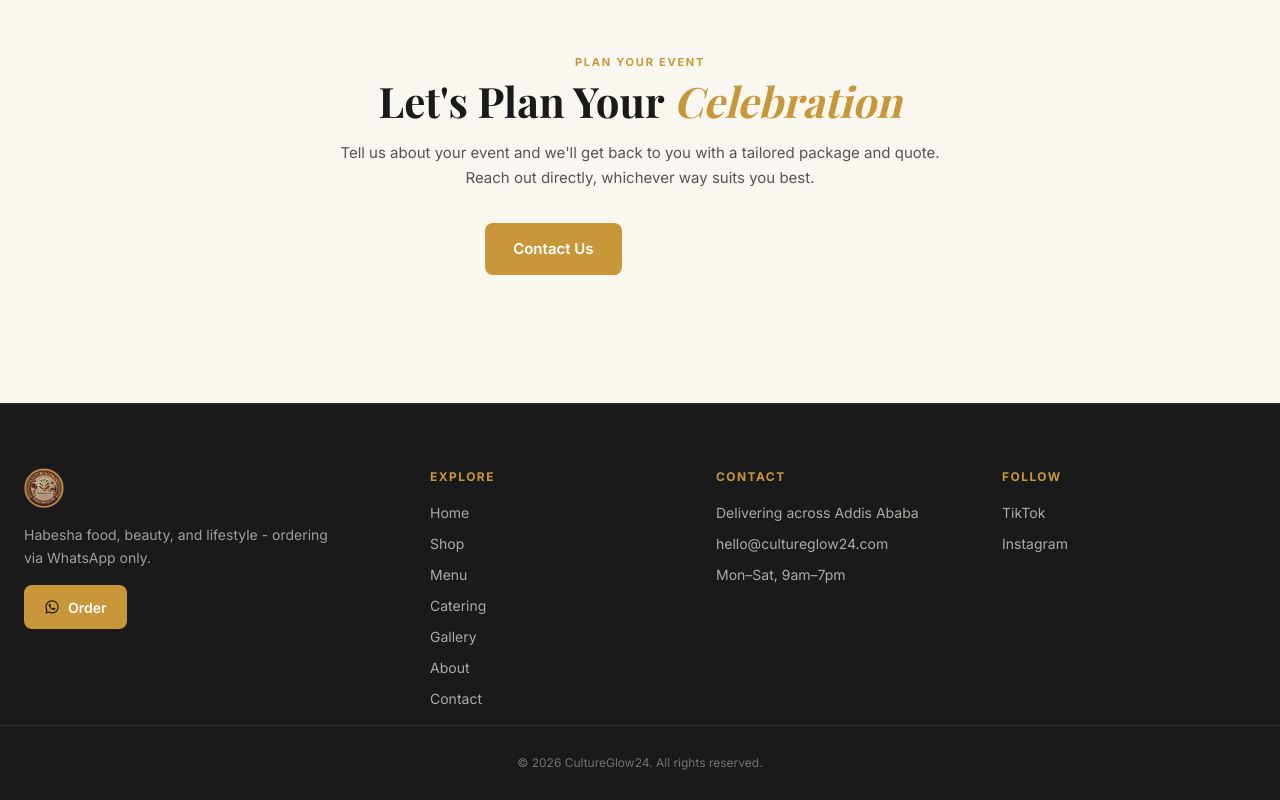
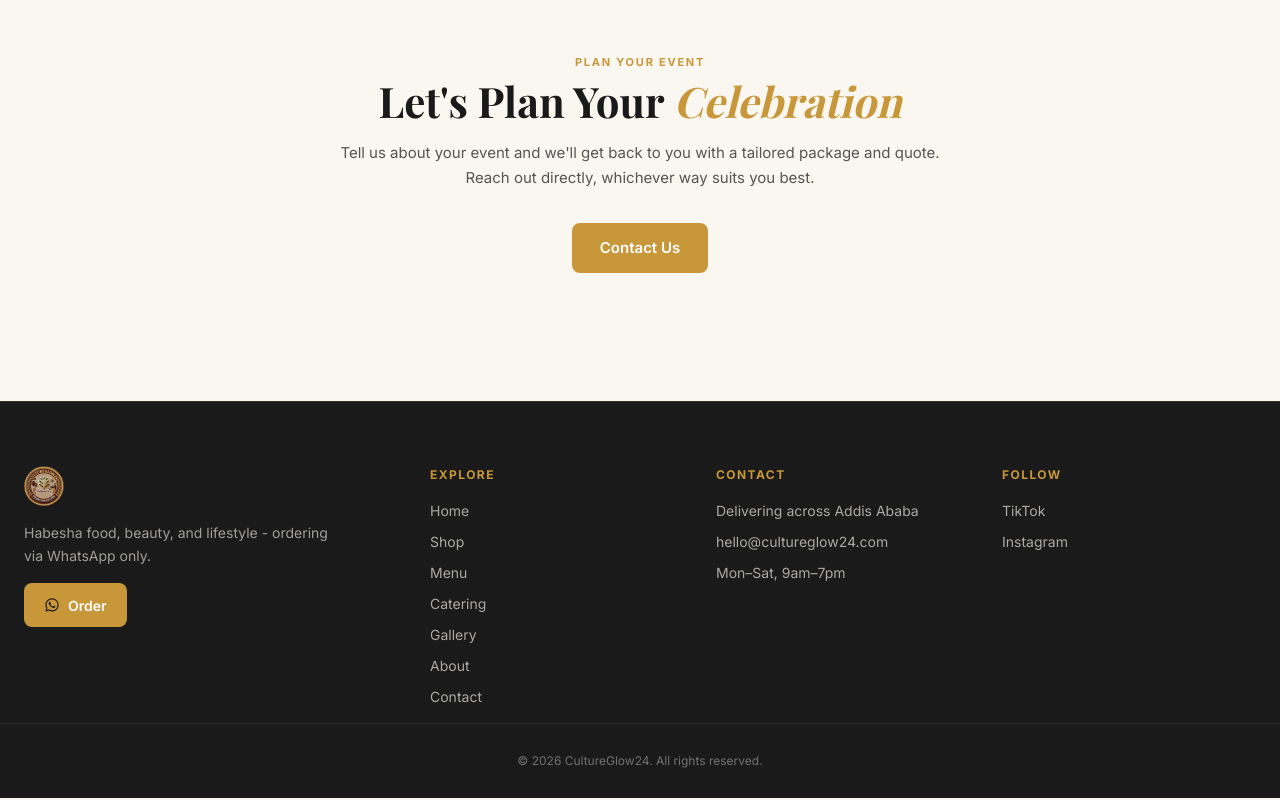
Before and after one commit to bisrat1224/CultureGlow, a Next.js app: page /catering in a window 1280 px wide. Shown: the part 3784-4584 px from the top of the page. Built offline with nearby package versions, Linux system fonts and the light colour scheme; no server answers.

Commit message:
fix(catering): center Contact Us and drop the ghost secondary CTA
Keep a single Contact Us button so the cream-on-cream WhatsApp control
no longer appears as an empty gap.

```diff
--- a/src/components/catering/CateringContactCTA/CateringContactCTA.tsx
+++ b/src/components/catering/CateringContactCTA/CateringContactCTA.tsx
@@ -1,18 +1,8 @@
 import Link from "next/link";
-import { buildWhatsAppLink } from "@/lib/constants";
 import { cateringContent } from "@/lib/content/content.catering";
 import styles from "./CateringContactCTA.module.css";
 import shared from "../shared.module.css";
 
-/**
- * Replaces the old CateringEnquirySection form (P0-2 / CR-002 - client no
- * longer wants a catering enquiry form on the public site). Points people
- * to the Contact page and, since every other catering CTA on this page
- * already links to WhatsApp, offers that as a direct second option too.
- * No client-side state needed here (no form to submit), so this stays a
- * plain Server Component - matches the "use client only when needed"
- * convention in Developer Brief Section 7.
- */
 export function CateringContactCTA() {
   const { eyebrow, headingBeforeEm, headingEm, headingAfterEm, desc } =
     cateringContent.contactCta;
@@ -40,14 +30,6 @@
             <Link href="/contact" className={shared.btnPrimary}>
               Contact Us
             </Link>
-            <a
-              href={buildWhatsAppLink("I would like to enquire about catering")}
-              className={shared.btnGhostLight}
-              target="_blank"
-              rel="noopener noreferrer"
-            >
-              WhatsApp Us
-            </a>
           </div>
         </div>
       </div>
```
